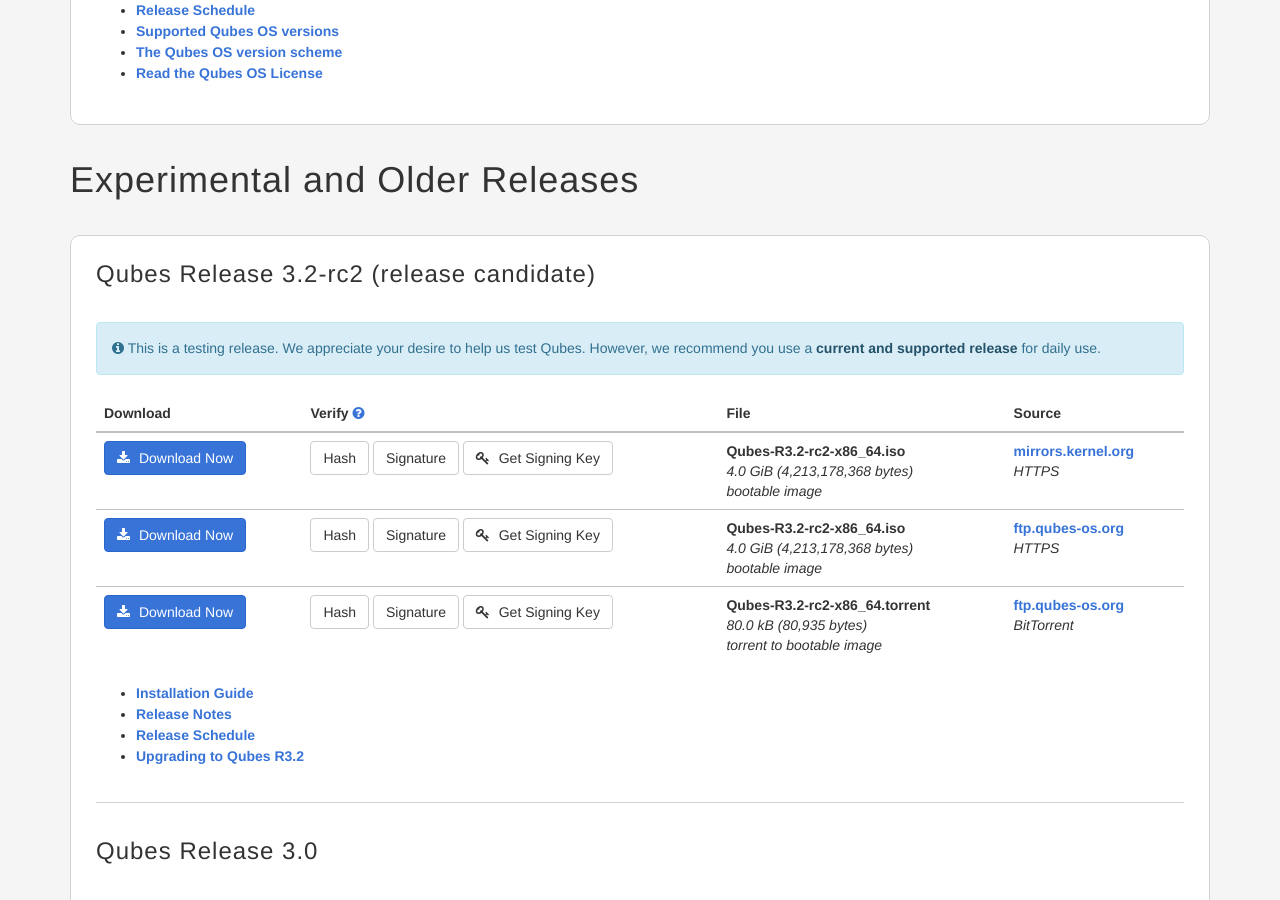
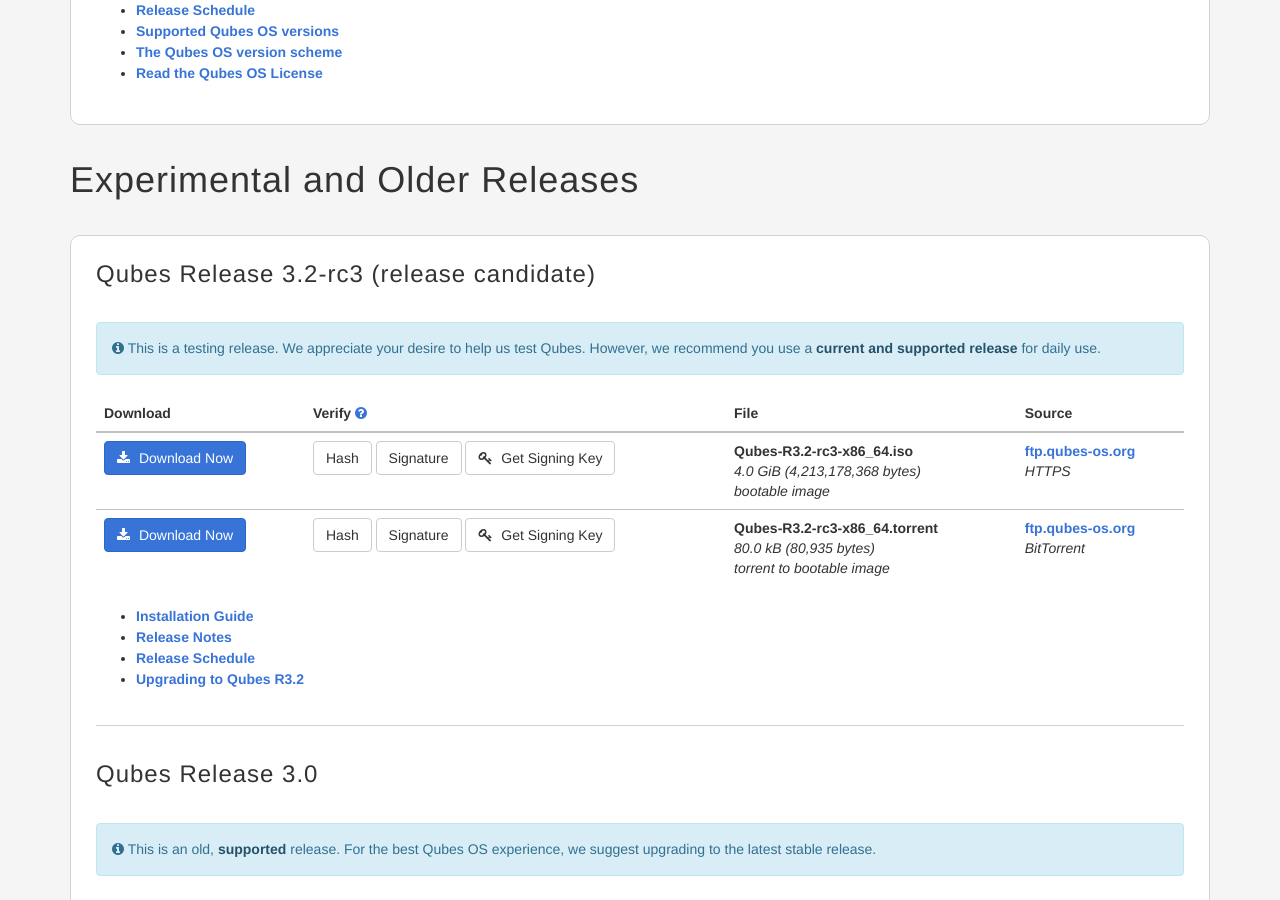
Before and after one commit to QubesOS/qubesos.github.io, a Jekyll site: the page built from pages/downloads.md, in a window 1280 px wide and 900 px high, scrolled down 477 px. Built offline with Jekyll 4.4.1, drawn with Linux system fonts in a browser that asks for light colours; some web fonts are replaced.

Commit message:
R3.2-rc3 download links

```diff
--- a/_data/downloads.yml
+++ b/_data/downloads.yml
@@ -6,38 +6,38 @@
 
 featured_release: Qubes Release 3.1 (latest stable release)
 releases:
-  Qubes Release 3.2-rc2 (release candidate):
+  Qubes Release 3.2-rc3 (release candidate):
     testing: yes
     sources:
-      mirrors.kernel.org:
-        method: HTTPS
-        type: bootable image
-        filename: Qubes-R3.2-rc2-x86_64.iso
-        size: 4.0 GiB (4,213,178,368 bytes)
-        url: https://mirrors.kernel.org/qubes/iso/Qubes-R3.2-rc2-x86_64.iso
-        verifiers:
-          hash: https://mirrors.kernel.org/qubes/iso/Qubes-R3.2-rc2-x86_64.iso.DIGESTS
-          sig: https://mirrors.kernel.org/qubes/iso/Qubes-R3.2-rc2-x86_64.iso.asc
-          key: https://keys.qubes-os.org/keys/qubes-release-3-signing-key.asc
+#      mirrors.kernel.org:
+#        method: HTTPS
+#        type: bootable image
+#        filename: Qubes-R3.2-rc3-x86_64.iso
+#        size: 4.0 GiB (4,213,178,368 bytes)
+#        url: https://mirrors.kernel.org/qubes/iso/Qubes-R3.2-rc3-x86_64.iso
+#        verifiers:
+#          hash: https://mirrors.kernel.org/qubes/iso/Qubes-R3.2-rc3-x86_64.iso.DIGESTS
+#          sig: https://mirrors.kernel.org/qubes/iso/Qubes-R3.2-rc3-x86_64.iso.asc
+#          key: https://keys.qubes-os.org/keys/qubes-release-3-signing-key.asc
       ftp.qubes-os.org:
         method: HTTPS
         type: bootable image
-        filename: Qubes-R3.2-rc2-x86_64.iso
+        filename: Qubes-R3.2-rc3-x86_64.iso
         size: 4.0 GiB (4,213,178,368 bytes)
-        url: https://ftp.qubes-os.org/iso/Qubes-R3.2-rc2-x86_64.iso
+        url: https://ftp.qubes-os.org/iso/Qubes-R3.2-rc3-x86_64.iso
         verifiers:
-          hash: https://ftp.qubes-os.org/iso/Qubes-R3.2-rc2-x86_64.iso.DIGESTS
-          sig: https://ftp.qubes-os.org/iso/Qubes-R3.2-rc2-x86_64.iso.asc
+          hash: https://ftp.qubes-os.org/iso/Qubes-R3.2-rc3-x86_64.iso.DIGESTS
+          sig: https://ftp.qubes-os.org/iso/Qubes-R3.2-rc3-x86_64.iso.asc
           key: https://keys.qubes-os.org/keys/qubes-release-3-signing-key.asc
       'ftp.qubes-os.org ':
         method: BitTorrent
         type: torrent to bootable image
-        filename: Qubes-R3.2-rc2-x86_64.torrent
+        filename: Qubes-R3.2-rc3-x86_64.torrent
         size: 80.0 kB (80,935 bytes)
-        url: https://ftp.qubes-os.org/iso/Qubes-R3.2-rc2-x86_64.torrent
+        url: https://ftp.qubes-os.org/iso/Qubes-R3.2-rc3-x86_64.torrent
         verifiers:
-          hash: https://ftp.qubes-os.org/iso/Qubes-R3.2-rc2-x86_64.iso.DIGESTS
-          sig: https://ftp.qubes-os.org/iso/Qubes-R3.2-rc2-x86_64.iso.asc
+          hash: https://ftp.qubes-os.org/iso/Qubes-R3.2-rc3-x86_64.iso.DIGESTS
+          sig: https://ftp.qubes-os.org/iso/Qubes-R3.2-rc3-x86_64.iso.asc
           key: https://keys.qubes-os.org/keys/qubes-release-3-signing-key.asc
     docs:
       Installation Guide:
```
